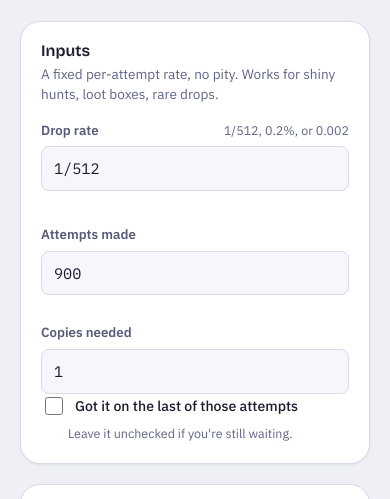
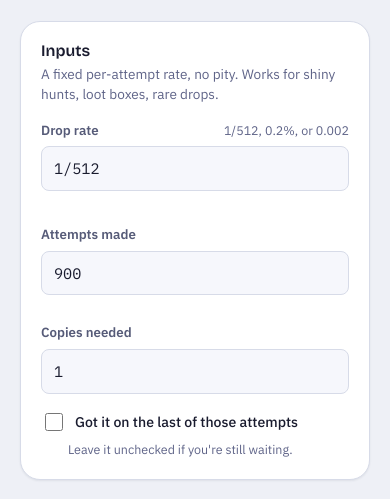
Before and after one commit to antonsoo/am-i-unlucky, a website built with Vite: page index.html in a window 390 px wide. Shown: the part 287-786 px from the top of the page. Built offline with nearby package versions, Linux system fonts and the light colour scheme.

Commit message:
style: space a field that follows a stacked field row on phones

```diff
--- a/src/style.css
+++ b/src/style.css
@@ -817,6 +817,10 @@ footer.site-footer a {
   .field-row {
     grid-template-columns: 1fr;
   }
+  /* Stacked, the row's last field has no bottom margin of its own. */
+  .field-row + .field {
+    margin-top: 16px;
+  }
   .item-row {
     grid-template-columns: 1fr 74px 30px;
   }
```
